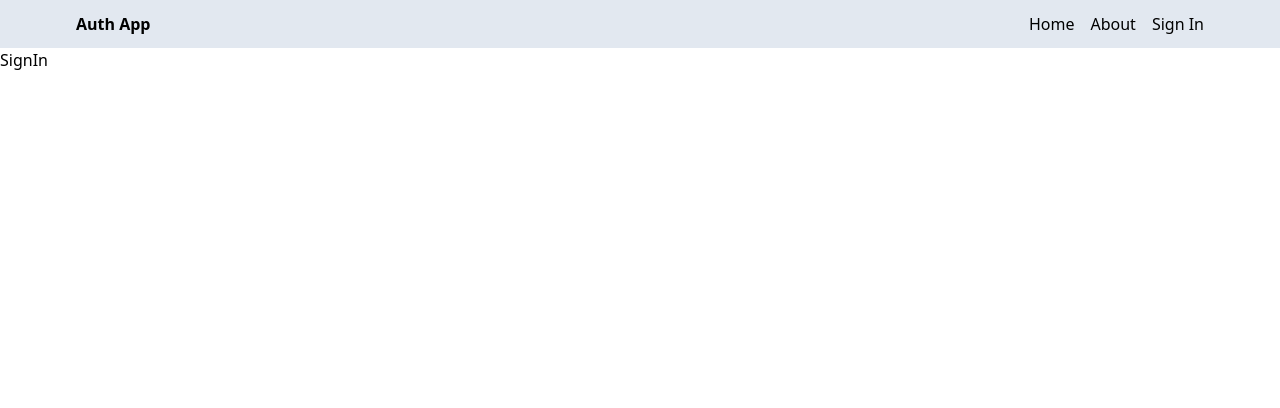
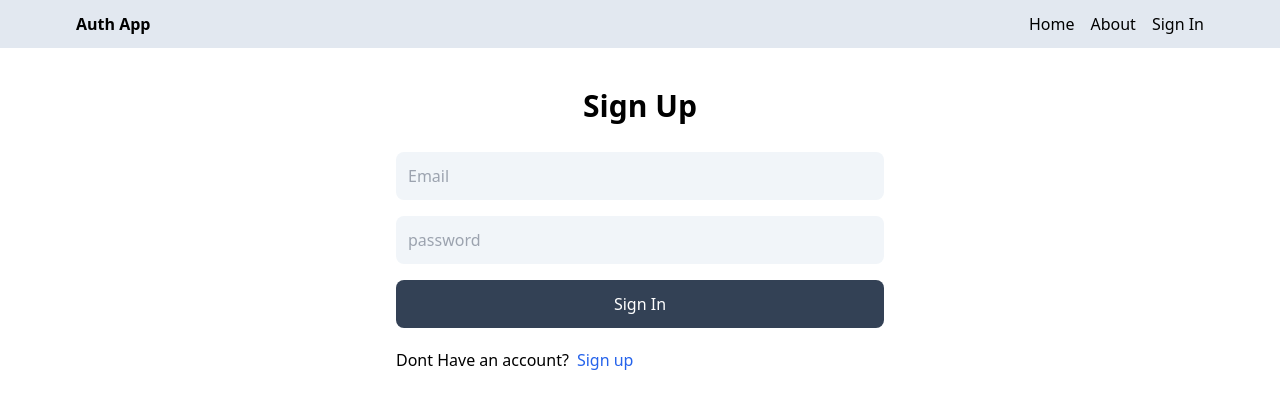
Before and after one commit to Faraz-Ansari/mern-auth, a React (Vite) app in the folder client/: page /sign-in in a window 1280 px wide. Shown: the top 408 px of the page. Built offline with nearby package versions, Linux system fonts and the light colour scheme.

Commit message:
complete SignIn page UI and functionality and added a README.md file

```diff
--- a/client/src/pages/SignIn.jsx
+++ b/client/src/pages/SignIn.jsx
@@ -1,11 +1,82 @@
-import React from 'react'
+import { Link, useNavigate } from "react-router-dom";
+import { useState } from "react";
 
 function SignIn() {
+    const [formData, setFormData] = useState({});
+    const [error, setError] = useState(false);
+    const [loading, setLoading] = useState(false);
+
+    const navigate = useNavigate();
+
+    const handleChange = (e) => {
+        setFormData({ ...formData, [e.target.id]: e.target.value });
+    };
+
+    const handleSubmit = async (e) => {
+        try {
+            setLoading(true);
+            setError(false);
+            e.preventDefault();
+            const response = await fetch("/api/auth/signin", {
+                method: "POST",
+                headers: {
+                    "Content-Type": "application/json",
+                },
+                body: JSON.stringify(formData),
+            });
+            const data = await response.json();
+            console.log(data);
+            setLoading(false);
+            if (data.success === false) {
+                setError(true);
+                return;
+            }
+
+            navigate("/");
+        } catch (error) {
+            setLoading(false);
+            setError(true);
+        }
+    };
+
     return (
-        <div>
-            SignIn
+        <div className="p-3 max-w-lg mx-auto">
+            <h1 className="text-3xl text-center font-semibold my-7">Sign Up</h1>
+            <form onSubmit={handleSubmit} className="flex flex-col gap-4">
+
+                <input
+                    type="email"
+                    id="email"
+                    placeholder="Email"
+                    className="bg-slate-100 p-3 rounded-lg"
+                    onChange={handleChange}
+                />
+                <input
+                    type="password"
+                    id="password"
+                    placeholder="password"
+                    className="bg-slate-100 p-3 rounded-lg"
+                    onChange={handleChange}
+                />
+                <button
+                    disabled={loading}
+                    className="bg-slate-700 text-white p-3 hover:opacity-95 disabled:opacity-80 rounded-lg"
+                >
+                    {loading ? "Loading..." : "Sign In"}
+                </button>
+            </form>
+
+            <div className="flex gap-2 mt-5">
+                <p>Dont Have an account?</p>
+                <Link to="/sign-up">
+                    <span className="text-blue-600">Sign up</span>
+                </Link>
+            </div>
+            <p className="text-red-700 mt-5">
+                {error && "Something went wrong!"}
+            </p>
         </div>
-    )
+    );
 }
 
-export default SignIn
+export default SignIn;
--- a/client/src/pages/SignUp.jsx
+++ b/client/src/pages/SignUp.jsx
@@ -1,10 +1,12 @@
-import { Link } from "react-router-dom";
+import { Link, useNavigate } from "react-router-dom";
 import { useState } from "react";
 
 function SignUp() {
     const [formData, setFormData] = useState({});
     const [error, setError] = useState(false);
     const [loading, setLoading] = useState(false);
+
+    const navigate = useNavigate();
 
     const handleChange = (e) => {
         setFormData({ ...formData, [e.target.id]: e.target.value });
@@ -31,6 +33,8 @@ function SignUp() {
                 setError(true);
                 return;
             }
+
+            navigate("/sign-in");
         } catch (error) {
             setLoading(false);
             setError(true);
```
Also changed, not shown: client/src/pages/About.jsx (+3 -7 lines), 2 other files (tests, documents, lock files or other folders).
